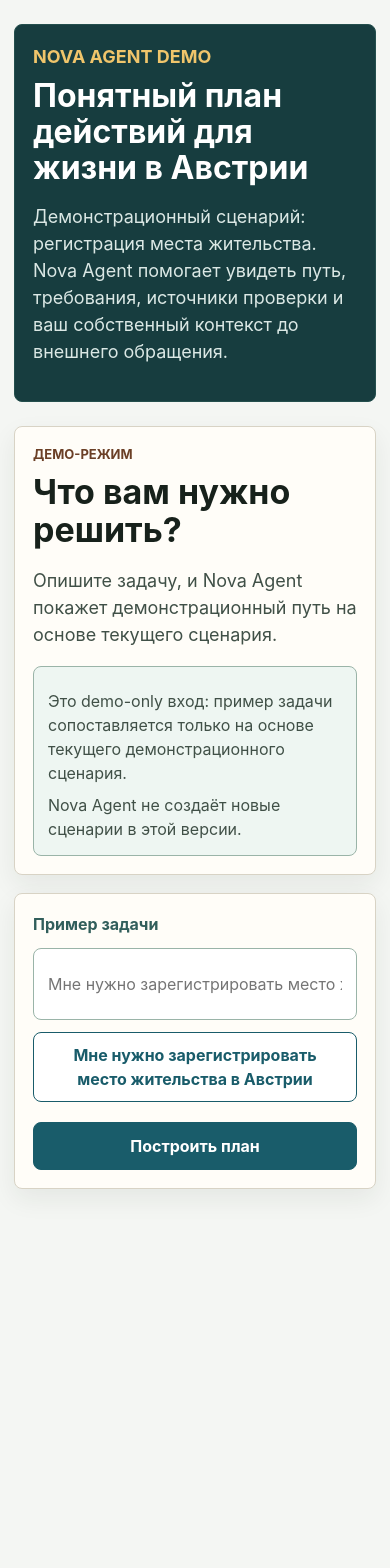
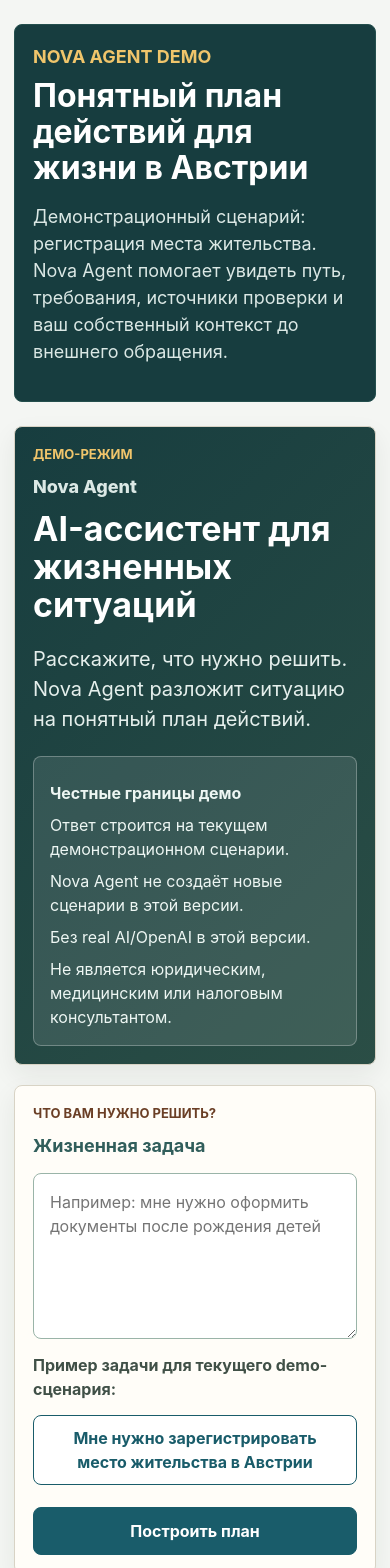
Before and after one commit to Dezus13/nova-agent, a React (Vite) app: page / in a window 390 px wide. Shown: the top 1568 px of the page. Before the commit the page ends 1233 px from the top, so only its background shows below. Built offline with nearby package versions, Linux system fonts and the light colour scheme.

Commit message:
feat: polish ai demo presentation layer

```diff
--- a/src/app/App.css
+++ b/src/app/App.css
@@ -94,10 +94,10 @@
 
 .agentic-shell {
   display: grid;
-  gap: 18px;
+  gap: 20px;
 }
 
-.agentic-shell-copy,
+.agentic-hero,
 .agentic-command-panel,
 .agentic-summary {
   background: #fffdf8;
@@ -105,6 +105,28 @@
   border-radius: 8px;
   box-shadow: 0 10px 26px rgb(30 42 35 / 7%);
   padding: 24px;
+}
+
+.agentic-hero {
+  background:
+    linear-gradient(135deg, rgb(23 61 63 / 96%), rgb(44 79 70 / 94%)),
+    #173d3f;
+  color: #ffffff;
+  display: grid;
+  gap: 22px;
+  grid-template-columns: minmax(0, 1.3fr) minmax(280px, 0.7fr);
+  padding: 34px;
+}
+
+.agentic-hero .eyebrow {
+  color: #f0c56b;
+}
+
+.agentic-product-name {
+  color: #dbe8e5;
+  font-size: 18px;
+  font-weight: 800;
+  margin: 0 0 10px;
 }
 
 .agentic-shell h2,
@@ -115,16 +137,25 @@
 }
 
 .agentic-shell h2 {
-  font-size: 34px;
+  font-size: 48px;
+  max-width: 760px;
+}
+
+.agentic-shell-copy .lead {
+  color: #e5efec;
+  font-size: 20px;
+  margin-bottom: 0;
 }
 
 .agentic-command-panel {
   display: grid;
-  gap: 12px;
+  gap: 14px;
 }
 
 .agentic-command-panel label {
   color: #315e5b;
+  display: block;
+  font-size: 18px;
   font-weight: 700;
 }
 
@@ -133,8 +164,9 @@
   border: 1px solid #9ab4a8;
   border-radius: 8px;
   color: #17211b;
-  min-height: 48px;
-  padding: 11px 14px;
+  min-height: 132px;
+  padding: 16px;
+  resize: vertical;
 }
 
 .agentic-input:focus-visible {
@@ -147,12 +179,12 @@
 }
 
 .agentic-boundary {
-  background: #eef6f2;
-  border: 1px solid #9ab4a8;
+  align-self: start;
+  background: rgb(255 253 248 / 10%);
+  border: 1px solid rgb(255 255 255 / 28%);
   border-radius: 8px;
-  color: #405047;
-  margin-top: 16px;
-  padding: 14px;
+  color: #edf6f3;
+  padding: 16px;
 }
 
 .agentic-boundary p,
@@ -160,8 +192,50 @@
   margin: 8px 0 0;
 }
 
+.agentic-boundary-title,
+.agentic-input-note {
+  font-weight: 700;
+}
+
+.agentic-input-note {
+  color: #405047;
+  margin: 0;
+}
+
 .agentic-summary {
   border-color: #315e5b;
+  display: grid;
+  gap: 12px;
+}
+
+.agentic-summary h3 {
+  font-size: 32px;
+}
+
+.agentic-response-grid {
+  display: grid;
+  gap: 12px;
+  grid-template-columns: repeat(2, minmax(0, 1fr));
+}
+
+.agentic-response-grid div {
+  background: #eef6f2;
+  border: 1px solid #9ab4a8;
+  border-radius: 8px;
+  padding: 14px;
+}
+
+.agentic-response-grid span {
+  color: #315e5b;
+  display: block;
+  font-size: 13px;
+  font-weight: 700;
+  margin-bottom: 6px;
+  text-transform: uppercase;
+}
+
+.agentic-response-grid strong {
+  display: block;
 }
 
 .definition-grid,
@@ -655,8 +729,17 @@
     font-size: 32px;
   }
 
+  .agentic-shell h2 {
+    font-size: 34px;
+  }
+
+  .agentic-hero,
+  .agentic-response-grid {
+    grid-template-columns: 1fr;
+  }
+
   .page-header,
-  .agentic-shell-copy,
+  .agentic-hero,
   .agentic-command-panel,
   .agentic-summary,
   .flow-section,
--- a/src/app/components/AgenticDemoShell.tsx
+++ b/src/app/components/AgenticDemoShell.tsx
@@ -18,33 +18,43 @@
 }) {
   return (
     <section className="agentic-shell" aria-labelledby="agentic-shell-title">
-      <div className="agentic-shell-copy">
-        <p className="eyebrow">Демо-режим</p>
-        <h2 id="agentic-shell-title">Что вам нужно решить?</h2>
-        <p className="lead">
-          Опишите задачу, и Nova Agent покажет демонстрационный путь на основе
-          текущего сценария.
-        </p>
-        <div className="agentic-boundary">
-          <p>
-            Это demo-only вход: пример задачи сопоставляется только на основе
-            текущего демонстрационного сценария.
+      <div className="agentic-hero">
+        <div className="agentic-shell-copy">
+          <p className="eyebrow">Демо-режим</p>
+          <p className="agentic-product-name">Nova Agent</p>
+          <h2 id="agentic-shell-title">AI-ассистент для жизненных ситуаций</h2>
+          <p className="lead">
+            Расскажите, что нужно решить. Nova Agent разложит ситуацию на
+            понятный план действий.
           </p>
+        </div>
+
+        <div className="agentic-boundary" aria-label="Ограничения демо">
+          <p className="agentic-boundary-title">Честные границы демо</p>
+          <p>Ответ строится на текущем демонстрационном сценарии.</p>
           <p>Nova Agent не создаёт новые сценарии в этой версии.</p>
+          <p>Без real AI/OpenAI в этой версии.</p>
+          <p>Не является юридическим, медицинским или налоговым консультантом.</p>
         </div>
       </div>
 
       <div className="agentic-command-panel">
-        <label htmlFor="agentic-demo-prompt">Пример задачи</label>
-        <input
-          aria-label="Пример задачи"
+        <div>
+          <p className="eyebrow">Что вам нужно решить?</p>
+          <label htmlFor="agentic-demo-prompt">Жизненная задача</label>
+        </div>
+        <textarea
+          aria-label="Жизненная задача"
           className="agentic-input"
           id="agentic-demo-prompt"
           onChange={(event) => onDemoPromptChange(event.target.value)}
-          placeholder={agenticDemoExamplePrompt}
-          type="text"
+          placeholder="Например: мне нужно оформить документы после рождения детей"
+          rows={4}
           value={demoPrompt}
         />
+        <p className="agentic-input-note">
+          Пример задачи для текущего demo-сценария:
+        </p>
         <button
           className="secondary-action agentic-example"
           onClick={onExamplePromptSelect}
@@ -63,19 +73,36 @@
 
       {hasSubmittedDemoPrompt ? (
         <div className="agentic-summary" role="status">
-          <p className="eyebrow">Понял ситуацию для демо</p>
-          <h3>Готов открыть демонстрационный план</h3>
+          <p className="eyebrow">AI-like demo response</p>
+          <h3>Понял ситуацию для демо</h3>
+          <p>
+            Вы хотите разобраться с жизненной задачей и увидеть понятную
+            последовательность действий.
+          </p>
+          <div className="agentic-response-grid">
+            <div>
+              <span>Основа ответа</span>
+              <strong>Текущий демонстрационный сценарий</strong>
+            </div>
+            <div>
+              <span>Следующий шаг</span>
+              <strong>Открыть существующий Action Plan</strong>
+            </div>
+          </div>
           <p>
             На основе текущего демонстрационного сценария Nova Agent откроет
-            готовый план.
+            готовый план действий.
           </p>
-          <p>Nova Agent не создаёт новые сценарии в этой версии.</p>
+          <p>
+            Nova Agent не создаёт новые сценарии в этой версии и не подтверждает
+            официальный статус.
+          </p>
           <button
             className="primary-action"
             onClick={onOpenWorkflow}
             type="button"
           >
-            Открыть план
+            Открыть план действий
           </button>
         </div>
       ) : null}
```
Also changed, not shown: changelog/2026-06-28.md (+7 -0 lines), plans/active/2026-06-28-ai-demo-presentation-layer-plan.md (+15 -1 lines), 1 other file (tests, documents, lock files or other folders).
